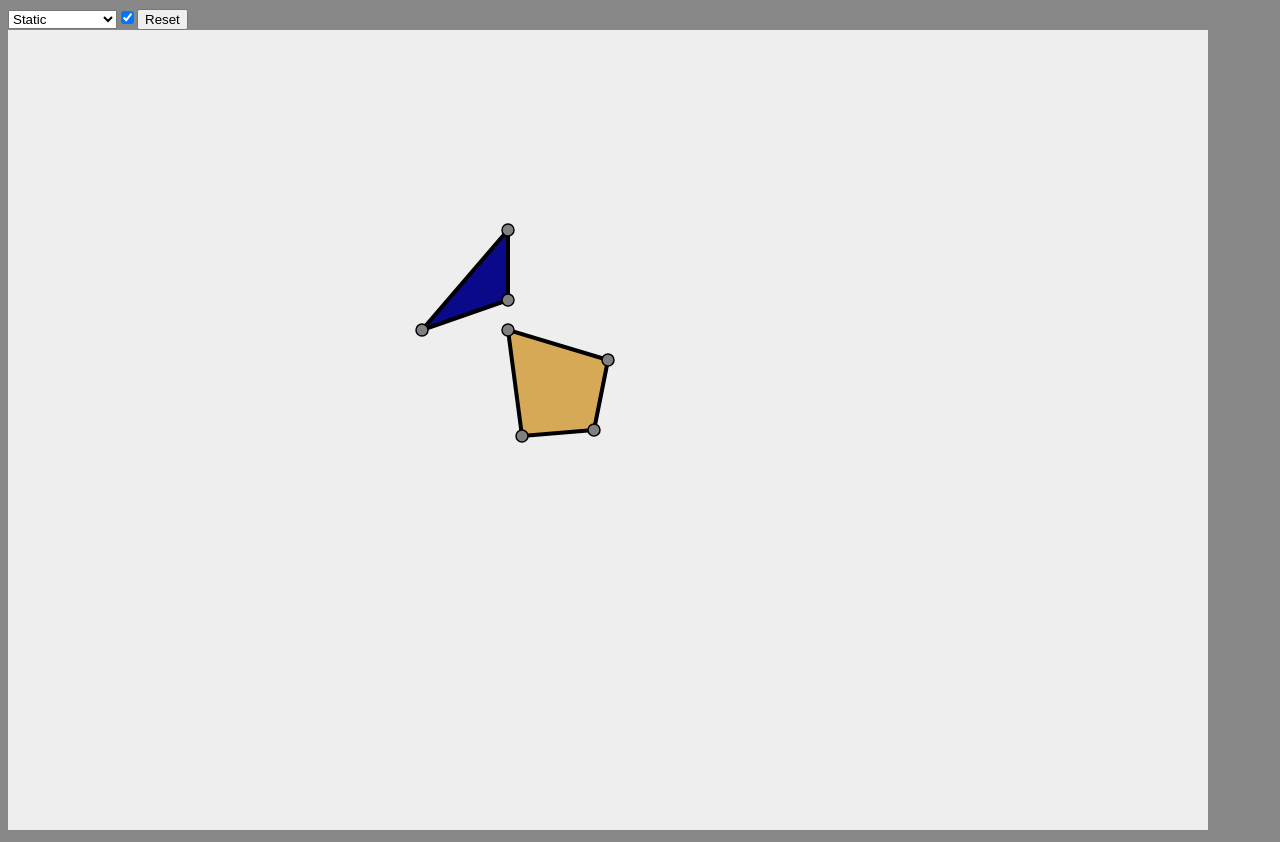
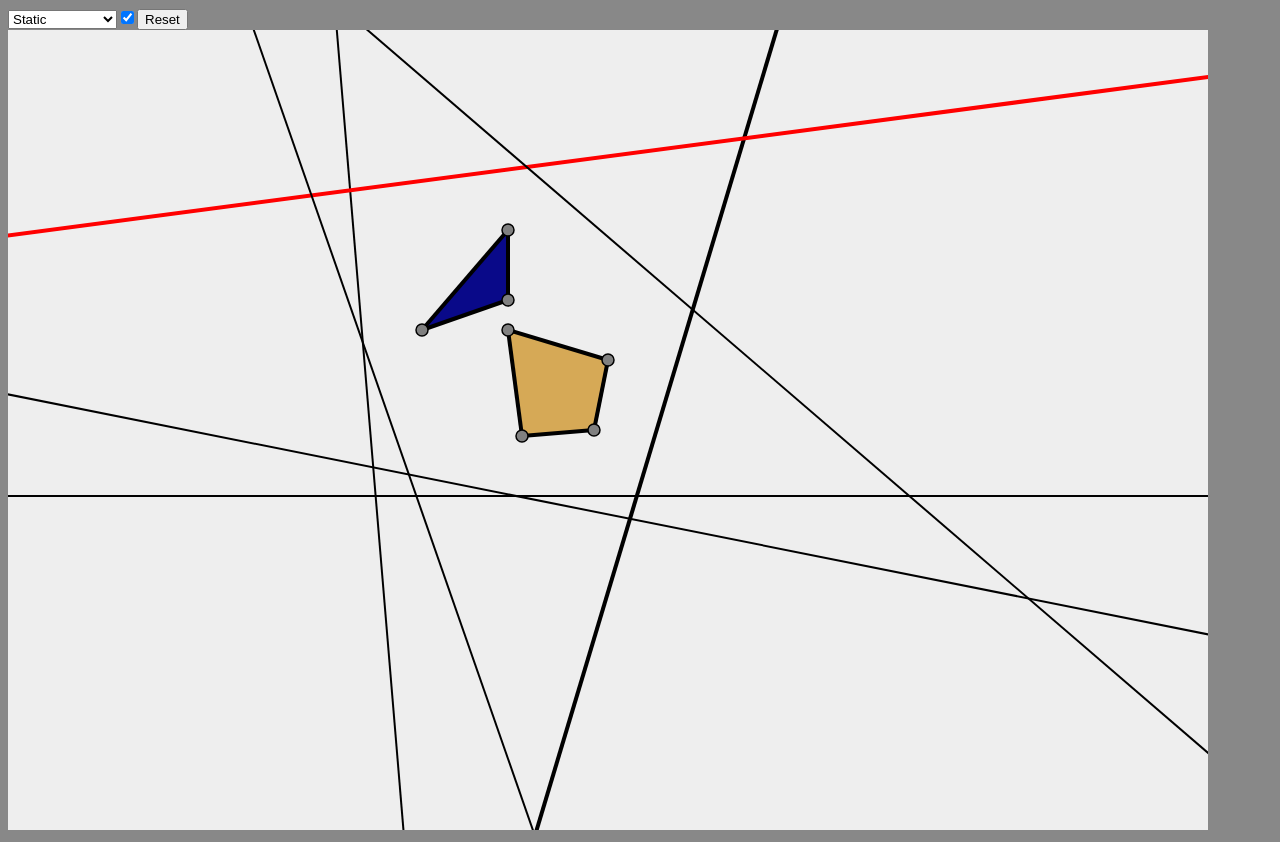
Before and after one commit to lapinozz/SatPlayground, a React app: page / in a window 1280 px wide. Built offline with nearby package versions, Linux system fonts and the light colour scheme.

Commit message:
Fixed showAxes option

```diff
--- a/src/index.jsx
+++ b/src/index.jsx
@@ -220,7 +220,7 @@ const PatternEditor = (props) => {
 			{
 				<g>
 				{
-					getOption('') && (() =>
+					getOption('showAxes') && (() =>
 					{
 						const results = [];
 
```
